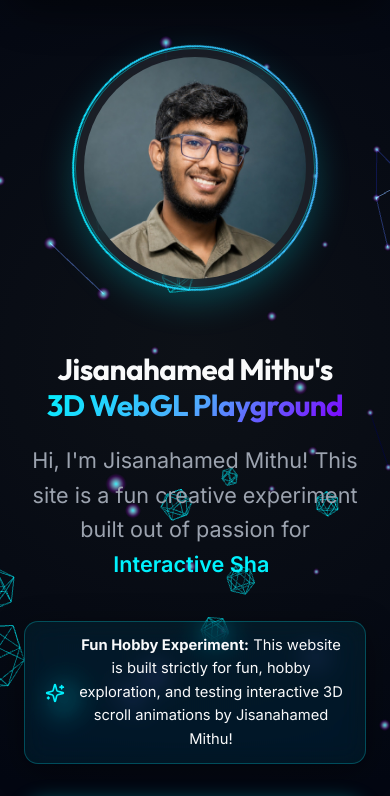
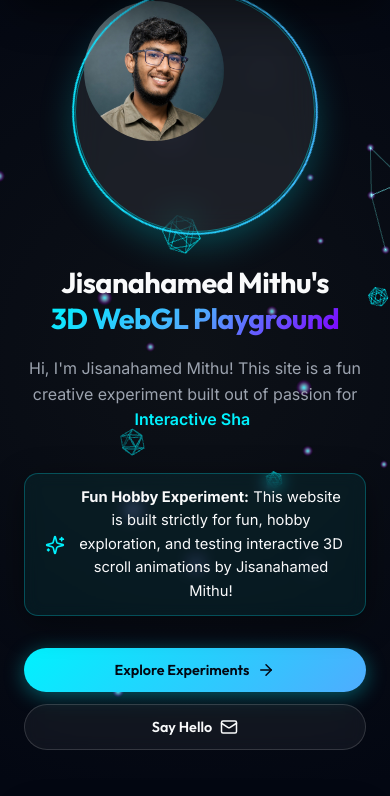
Before and after one commit to jisanahamed08/Alpha-45, a website built with Vite: page index.html in a window 390 px wide. Shown: the part 64-860 px from the top of the page. Built offline with nearby package versions, Linux system fonts and the light colour scheme; animation ran at ten frames a second.

Commit message:
Super fast speed and mobile perfection

```diff
--- a/src/main.js
+++ b/src/main.js
@@ -80,21 +80,30 @@
   }
 }
 
-// 2. 3D Holographic Card Tilt Controller
+// 2. 3D Holographic Card Tilt Controller (Optimized for Desktop, Disabled on Mobile Touch)
 function initCardTiltEffect() {
+  if (window.innerWidth < 768) return; // Skip 3D tilt overhead on mobile screens
+
   const cards = document.querySelectorAll('.glass-card, .stat-card, .info-card');
   cards.forEach((card) => {
+    let ticking = false;
     card.addEventListener('mousemove', (e) => {
+      if (!ticking) {
+        requestAnimationFrame(() => {
           const rect = card.getBoundingClientRect();
           const x = e.clientX - rect.left;
           const y = e.clientY - rect.top;
           const centerX = rect.width / 2;
           const centerY = rect.height / 2;
-      const rotateX = (y - centerY) / 10;
-      const rotateY = (centerX - x) / 10;
+          const rotateX = (y - centerY) / 12;
+          const rotateY = (centerX - x) / 12;
 
           card.style.transform = `perspective(1000px) rotateX(${rotateX}deg) rotateY(${rotateY}deg) scale3d(1.02, 1.02, 1.02)`;
+          ticking = false;
         });
+        ticking = true;
+      }
+    }, { passive: true });
 
     card.addEventListener('mouseleave', () => {
       card.style.transform = 'perspective(1000px) rotateX(0deg) rotateY(0deg) scale3d(1, 1, 1)';
--- a/src/style.css
+++ b/src/style.css
@@ -1357,6 +1357,39 @@
 }
 
 @media (max-width: 768px) {
+  :root {
+    --glass-bg: rgba(15, 23, 42, 0.85);
+    --glass-blur: blur(8px);
+  }
+
+  .section {
+    padding: 3.5rem 0;
+  }
+
+  .hero-container {
+    flex-direction: column;
+    text-align: center;
+    gap: 2rem;
+  }
+
+  .hero-avatar-wrapper {
+    margin: 0 auto;
+  }
+
+  .hero-profile-img {
+    width: 140px;
+    height: 140px;
+  }
+
+  .hero-headline {
+    font-size: 2.1rem;
+    line-height: 1.25;
+  }
+
+  .hero-subline {
+    font-size: 1rem;
+  }
+
   .nav-links, .nav-cta {
     display: none;
   }
@@ -1364,35 +1397,55 @@
   .nav-links.active {
     display: flex;
     position: absolute;
-    top: 100%;
+    top: calc(100% + 0.5rem);
     left: 0;
     right: 0;
     flex-direction: column;
-    background: rgba(3, 7, 18, 0.95);
+    background: rgba(10, 15, 29, 0.96);
     backdrop-filter: blur(20px);
+    -webkit-backdrop-filter: blur(20px);
     padding: 1.5rem;
-    border-bottom: 1px solid rgba(255, 255, 255, 0.1);
+    border-radius: var(--radius-md);
+    border: 1px solid rgba(255, 255, 255, 0.15);
+    box-shadow: 0 15px 40px rgba(0, 0, 0, 0.6);
     gap: 1.25rem;
+    z-index: 1001;
   }
 
   .mobile-menu-toggle {
     display: flex;
   }
 
-  .hero-headline {
-    font-size: 2.2rem;
-  }
-
   .hero-stats {
     grid-template-columns: 1fr;
+    gap: 1rem;
   }
 
   .projects-grid {
     grid-template-columns: 1fr;
+    gap: 1.5rem;
+  }
+
+  .skills-grid {
+    grid-template-columns: 1fr;
   }
 
   .modal-container {
-    padding: 1.5rem;
+    padding: 1.25rem;
+    width: 94%;
+  }
+
+  .timeline-content {
+    margin-left: 45px;
+    padding: 1.25rem;
+  }
+
+  .timeline-marker {
+    left: 15px;
+  }
+
+  .timeline-wrapper::before {
+    left: 15px;
   }
 }
 
@@ -1404,7 +1457,7 @@
   }
 
   .nav-logo {
-    font-size: 1rem;
+    font-size: 0.95rem;
   }
 
   .theme-btn {
@@ -1417,7 +1470,7 @@
   }
 
   .hero-headline {
-    font-size: 1.85rem;
+    font-size: 1.8rem;
   }
 
   .btn {
@@ -1428,12 +1481,14 @@
   .hero-ctas {
     flex-direction: column;
     width: 100%;
+    gap: 0.75rem;
   }
 
   .hero-ctas .btn {
     width: 100%;
   }
 }
+
 
 
 /* ----------------------------------------------------
--- a/src/three/background.js
+++ b/src/three/background.js
@@ -101,10 +101,11 @@
 
   // 5. Window Resize Handler
   function onWindowResize() {
+    const currentMaxRatio = window.innerWidth < 768 ? 1.25 : 1.5;
     camera.aspect = window.innerWidth / window.innerHeight;
     camera.updateProjectionMatrix();
     renderer.setSize(window.innerWidth, window.innerHeight);
-    renderer.setPixelRatio(Math.min(window.devicePixelRatio, 2.0));
+    renderer.setPixelRatio(Math.min(window.devicePixelRatio, currentMaxRatio));
   }
 
   window.addEventListener('resize', onWindowResize, false);
--- a/src/three/cyberGrid.js
+++ b/src/three/cyberGrid.js
@@ -9,20 +9,19 @@
 export function createCyberGrid(scene) {
   const group = new THREE.Group();
 
-  // 1. Grid Plane Geometry Setup
+  const isMobile = typeof window !== 'undefined' && window.innerWidth < 768;
   const gridWidth = 70;
   const gridHeight = 70;
-  const segments = 50;
+  const segments = isMobile ? 30 : 45;
 
   const planeGeometry = new THREE.PlaneGeometry(gridWidth, gridHeight, segments, segments);
-  const initialPositions = planeGeometry.attributes.position.array.slice();
 
-  // 2. Custom Shader Material for Cyber Grid Wave
+  // Custom Shader Material for GPU Wave Displacement
   const customShaderMaterial = new THREE.ShaderMaterial({
     uniforms: {
       uTime: { value: 0 },
-      uColorCyan: { value: new THREE.Color(0x00f2fe) },
-      uColorPurple: { value: new THREE.Color(0x7f00ff) }
+      uColorCyan: { value: new THREE.Color(0x38bdf8) },
+      uColorPurple: { value: new THREE.Color(0x6366f1) }
     },
     vertexShader: `
       uniform float uTime;
@@ -74,8 +73,8 @@
   gridMesh.position.z = -5;
   group.add(gridMesh);
 
-  // 3. Floating Cyber Horizon Particles
-  const particleCount = 60;
+  // Floating Horizon Particles
+  const particleCount = isMobile ? 30 : 50;
   const particlePositions = new Float32Array(particleCount * 3);
   const particleSpeeds = [];
 
@@ -85,7 +84,7 @@
     particlePositions[i * 3 + 2] = -25 + Math.random() * 30;
 
     particleSpeeds.push({
-      y: 0.02 + Math.random() * 0.03,
+      y: 0.02 + Math.random() * 0.025,
       x: (Math.random() - 0.5) * 0.01
     });
   }
@@ -94,7 +93,7 @@
   particleGeometry.setAttribute('position', new THREE.BufferAttribute(particlePositions, 3));
 
   const particleMaterial = new THREE.PointsMaterial({
-    color: 0x00f2fe,
+    color: 0x38bdf8,
     size: 0.6,
     transparent: true,
     opacity: 0.7,
@@ -106,30 +105,12 @@
 
   scene.add(group);
 
-  // 4. Update Loop
+  // Fast GPU Shader Update Loop
   function update(elapsedTime, mouse) {
     if (!group.visible) return;
 
-    // Update shader time uniform
+    // Update shader time uniform on GPU
     customShaderMaterial.uniforms.uTime.value = elapsedTime;
-
-    // CPU displacement for fallback & bounding sync
-    const posAttr = planeGeometry.attributes.position;
-    const posArr = posAttr.array;
-    const count = posAttr.count;
-
-    for (let i = 0; i < count; i++) {
-      const idx = i * 3;
-      const x = initialPositions[idx];
-      const y = initialPositions[idx + 1];
-
-      const wave1 = Math.sin(x * 0.2 + elapsedTime * 2.0) * Math.cos(y * 0.2 + elapsedTime * 1.5);
-      const wave2 = Math.sin(x * 0.4 - elapsedTime * 2.5) * 0.5;
-      const wave3 = Math.cos(Math.sqrt(x * x + y * y) * 0.25 - elapsedTime * 1.8) * 0.5;
-
-      posArr[idx + 2] = (wave1 + wave2 + wave3) * 1.2;
-    }
-    posAttr.needsUpdate = true;
 
     // Update floating horizon particles
     const pPosAttr = particleGeometry.attributes.position;
@@ -149,7 +130,7 @@
     }
     pPosAttr.needsUpdate = true;
 
-    // Subtle parallax tilt on grid mesh
+    // Parallax tilt on grid mesh
     gridMesh.rotation.z = mouse.currentX * 0.08;
     gridMesh.rotation.x = -Math.PI / 2.3 + mouse.currentY * 0.05;
   }
--- a/src/three/quantumMesh.js
+++ b/src/three/quantumMesh.js
@@ -29,10 +29,11 @@
 
   const particleTexture = createParticleTexture();
 
-  // 2. Particle Constellation Network Setup
+  // 2. Particle Constellation Network Setup (Optimized for Mobile & Desktop)
   const isMobile = typeof window !== 'undefined' && window.innerWidth < 768;
-  const particleCount = isMobile ? 65 : 120;
-  const maxDistance = isMobile ? 3.5 : 5.2;
+  const particleCount = isMobile ? 45 : 85;
+  const maxDistance = isMobile ? 3.5 : 4.8;
+  const maxDistanceSq = maxDistance * maxDistance;
 
   const particlePositions = new Float32Array(particleCount * 3);
   const particleVelocities = [];
@@ -47,9 +48,9 @@
     particlePositions[i * 3 + 2] = z;
 
     particleVelocities.push({
-      x: (Math.random() - 0.5) * 0.025,
-      y: (Math.random() - 0.5) * 0.025,
-      z: (Math.random() - 0.5) * 0.015
+      x: (Math.random() - 0.5) * 0.02,
+      y: (Math.random() - 0.5) * 0.02,
+      z: (Math.random() - 0.5) * 0.012
     });
   }
 
@@ -60,7 +61,7 @@
   );
 
   const particleMaterial = new THREE.PointsMaterial({
-    size: isMobile ? 0.7 : 1.1,
+    size: isMobile ? 0.8 : 1.1,
     map: particleTexture,
     transparent: true,
     blending: THREE.AdditiveBlending,
@@ -88,7 +89,7 @@
   const lineMaterial = new THREE.LineBasicMaterial({
     vertexColors: true,
     transparent: true,
-    opacity: 0.8,
+    opacity: 0.75,
     blending: THREE.AdditiveBlending,
     depthWrite: false
   });
@@ -97,8 +98,8 @@
   group.add(lineMesh);
 
   // 4. Low-Poly Floating Instanced Wireframe Icosahedrons
-  const solidCount = 20;
-  const solidGeometry = new THREE.IcosahedronGeometry(0.65, 0);
+  const solidCount = isMobile ? 10 : 18;
+  const solidGeometry = new THREE.IcosahedronGeometry(0.6, 0);
   const solidMaterial = new THREE.MeshBasicMaterial({
     color: 0x00f2fe,
     wireframe: true,
@@ -128,11 +129,11 @@
       Math.random() * Math.PI
     );
     const rotSpeed = new THREE.Vector3(
-      (Math.random() - 0.5) * 0.015,
-      (Math.random() - 0.5) * 0.015,
-      (Math.random() - 0.5) * 0.015
+      (Math.random() - 0.5) * 0.012,
+      (Math.random() - 0.5) * 0.012,
+      (Math.random() - 0.5) * 0.012
     );
-    const scale = 0.6 + Math.random() * 0.8;
+    const scale = 0.6 + Math.random() * 0.7;
 
     solidData.push({ pos, rot, rotSpeed, scale, seed: Math.random() * 100 });
   }
@@ -140,7 +141,7 @@
 
   scene.add(group);
 
-  // 5. Update Loop Animation Handle
+  // 5. Update Loop Animation Handle (Fast Squared Distance Check)
   function update(elapsedTime, mouse) {
     if (!group.visible) return;
 
@@ -162,7 +163,7 @@
     }
     posAttr.needsUpdate = true;
 
-    // Calculate line connections between close node pairs
+    // Fast Squared Distance check (avoids Math.sqrt CPU bottleneck)
     let lineVertexCount = 0;
     const linePosArr = lineGeometry.attributes.position.array;
     const lineColArr = lineGeometry.attributes.color.array;
@@ -180,9 +181,10 @@
         const dx = x1 - x2;
         const dy = y1 - y2;
         const dz = z1 - z2;
-        const dist = Math.sqrt(dx * dx + dy * dy + dz * dz);
+        const distSq = dx * dx + dy * dy + dz * dz;
 
-        if (dist < maxDistance) {
+        if (distSq < maxDistanceSq) {
+          const dist = Math.sqrt(distSq);
           const alpha = 1.0 - dist / maxDistance;
           const pIdx = lineVertexCount * 3;
 
@@ -194,17 +196,17 @@
           linePosArr[pIdx + 4] = y2;
           linePosArr[pIdx + 5] = z2;
 
-          const r = 0.0 * (1 - alpha) + 0.5 * alpha;
+          const r = 0.2 * alpha;
           const g = 0.95 * alpha;
-          const b = 1.0;
+          const b = 1.0 * alpha;
 
-          lineColArr[pIdx] = r * alpha;
-          lineColArr[pIdx + 1] = g * alpha;
-          lineColArr[pIdx + 2] = b * alpha;
+          lineColArr[pIdx] = r;
+          lineColArr[pIdx + 1] = g;
+          lineColArr[pIdx + 2] = b;
 
-          lineColArr[pIdx + 3] = r * alpha;
-          lineColArr[pIdx + 4] = g * alpha;
-          lineColArr[pIdx + 5] = b * alpha;
+          lineColArr[pIdx + 3] = r;
+          lineColArr[pIdx + 4] = g;
+          lineColArr[pIdx + 5] = b;
 
           lineVertexCount += 2;
         }
@@ -222,7 +224,7 @@
       data.rot.y += data.rotSpeed.y;
       data.rot.z += data.rotSpeed.z;
 
-      const yOffset = Math.sin(elapsedTime * 0.8 + data.seed) * 0.5;
+      const yOffset = Math.sin(elapsedTime * 0.8 + data.seed) * 0.4;
 
       dummy.position.set(data.pos.x, data.pos.y + yOffset, data.pos.z);
       dummy.rotation.set(data.rot.x, data.rot.y, data.rot.z);
```
Also changed, not shown: dist/index.html. Lines whose indentation alone changed are shown as unchanged.
